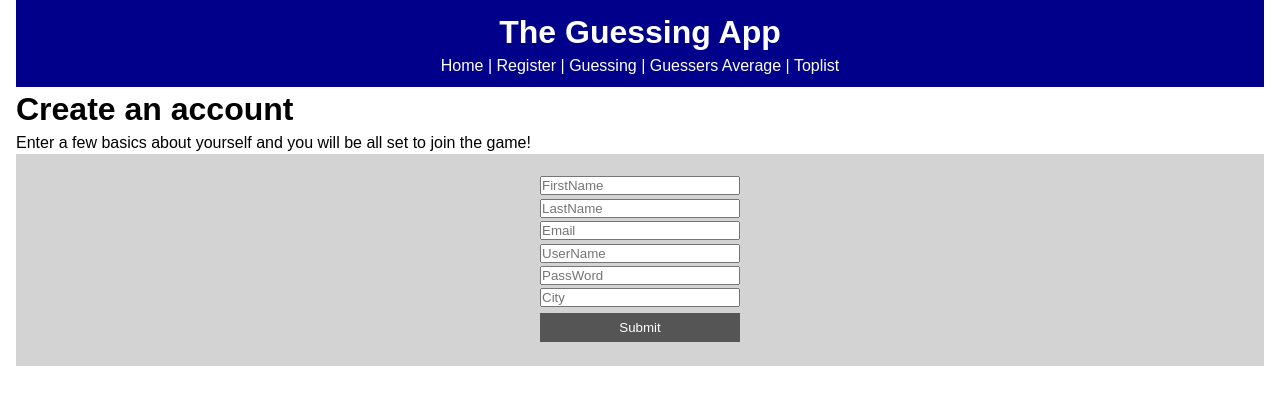
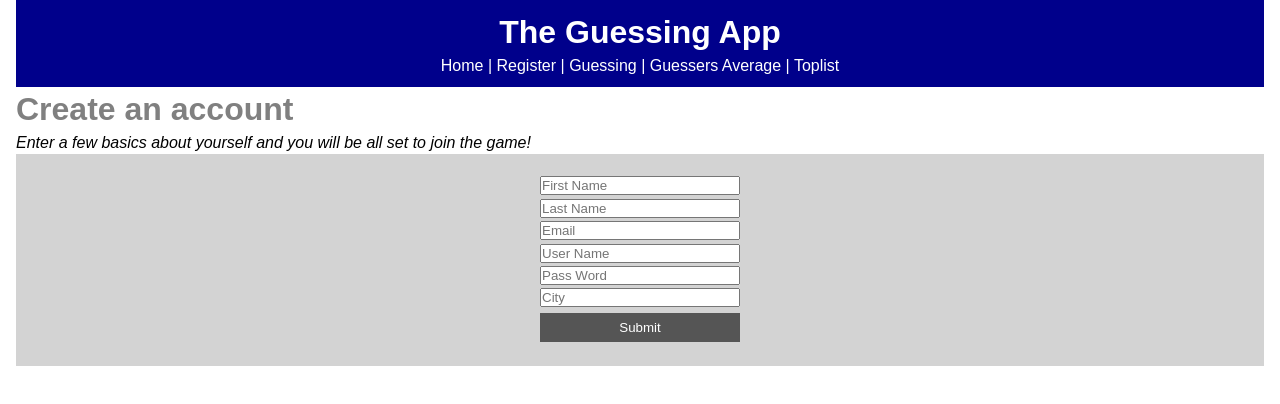
Before and after one commit to carlschlyter/my_thesis_b, a React (Create React App) app: page /register in a window 1280 px wide. Shown: the top 404 px of the page. Built offline with nearby package versions, Linux system fonts and the light colour scheme; no server answers.

Commit message:
Added instruction text

```diff
--- a/src/App.css
+++ b/src/App.css
@@ -12,10 +12,6 @@ body {
 a {
   color: #333;
   text-decoration: none;
-}
-
-h2 {
-  font-style: italic;
 }
 
 .linkStyle2 {
@@ -47,3 +43,11 @@ h2 {
 .startPage {
   margin: 10px 0 10px 0;
 }
+
+p {
+  font-style: italic;
+}
+
+.MainHeaders{
+  color: gray;
+}
--- a/src/components/CreateGuess.js
+++ b/src/components/CreateGuess.js
@@ -36,7 +36,7 @@ export default class CreateGuess extends Component {
         return (
             <div>
                 <form onSubmit={this.onSubmit} style={regFormStyle}>
-                    <input className="std-input" id="BetterNick" type="text" name="BetterNick" placeholder="Better Nick" value={this.state.BetterNick} onChange={this.onChange}/><br/>
+                    <input className="std-input" id="BetterNick" type="text" name="BetterNick" placeholder="User Name" value={this.state.BetterNick} onChange={this.onChange}/><br/>
                     <input className="std-input" id="MatchName" type="text" name="MatchName" placeholder="Match Name" value={this.state.MatchName} onChange={this.onChange}/><br/>
                     <input className="std-input" id="GoalsHomeBet" type="text" name="GoalsHomeBet" placeholder="Goals Home Bet" value={this.state.GoalsHomeBet} onChange={this.onChange}/><br/>
                     <input className="std-input" id="GoalsAwayBet" type="text" name="GoalsAwayBet" placeholder="Goals Away Bet" value={this.state.GoalsAwayBet} onChange={this.onChange}/><br/>
--- a/src/components/GuessersAverageList.js
+++ b/src/components/GuessersAverageList.js
@@ -7,7 +7,6 @@ export default class GuessersAverageList extends Component {
 
     state = {
         guessersAverageListItems: [
-
         ]
     }
 
--- a/src/components/RegUser.js
+++ b/src/components/RegUser.js
@@ -45,11 +45,11 @@ export class RegUser extends Component {
         return (
             <div>
                 <form onSubmit={this.onSubmit} style={regFormStyle}>
-                    <input className="std-input" id="FirstName" type="text" name="FirstName" placeholder="FirstName" value={this.state.FirstName} onChange={this.onChange}/><br/>
-                    <input className="std-input" id="LastName" type="text" name="LastName" placeholder="LastName" value={this.state.LastName} onChange={this.onChange}/><br/>
+                    <input className="std-input" id="FirstName" type="text" name="FirstName" placeholder="First Name" value={this.state.FirstName} onChange={this.onChange}/><br/>
+                    <input className="std-input" id="LastName" type="text" name="LastName" placeholder="Last Name" value={this.state.LastName} onChange={this.onChange}/><br/>
                     <input className="std-input" id="Email" type="text" name="Email" placeholder="Email" value={this.state.Email} onChange={this.onChange}/><br/>
-                    <input className="std-input" id="UserName" type="text" name="UserName" placeholder="UserName" value={this.state.UserName} onChange={this.onChange}/><br/>
-                    <input className="std-input" id="PassWord" type="text" name="PassWord" placeholder="PassWord" value={this.state.PassWord} onChange={this.onChange}/><br/>
+                    <input className="std-input" id="UserName" type="text" name="UserName" placeholder="User Name" value={this.state.UserName} onChange={this.onChange}/><br/>
+                    <input className="std-input" id="PassWord" type="text" name="PassWord" placeholder="Pass Word" value={this.state.PassWord} onChange={this.onChange}/><br/>
                     <input className="std-input" id="City" type="text" name="City" placeholder="City" value={this.state.City} onChange={this.onChange}/><br/>
                     <input className="btn" id="submitBtn" type="submit" name="skicka" value="Submit"/><br></br>
                 </form>
--- a/src/components/StartPage.js
+++ b/src/components/StartPage.js
@@ -4,9 +4,9 @@ export default class StartPage extends Component {
     render() {
         return (
             <div className="startPage">
-                <h1>Guessing App For Advertising Agencies</h1>
-                <h2>Activate your customers' target groups with a guessing game!</h2><br/>
-                <h3>Current games to make guesses on: Football</h3>
+                <h1 className="MainHeaders">Guessing App For Advertising Agencies</h1>
+                <p>Activate your customers' target groups with a guessing game!</p>
+                <p>Current games to make guesses on: Football</p>
             </div>
         )
     }
--- a/src/components/pages/GuessersAverage.js
+++ b/src/components/pages/GuessersAverage.js
@@ -3,7 +3,8 @@ import React from 'react'
 export default function GuessersAverage() {
     return (
         <React.Fragment>
-            <h1>Current average guessing on games!</h1>
+            <h1 className="MainHeaders">Current average guessing on games!</h1>
+            <p>Below you see the average score guesses of others, if any.</p>
         </React.Fragment>
     )
 }
--- a/src/components/pages/Guessing.js
+++ b/src/components/pages/Guessing.js
@@ -3,7 +3,9 @@ import React from 'react'
 export default function Guessing() {
     return (
         <React.Fragment>
-            <h1>Choose a game and guess the result</h1>
+            <h1 className="MainHeaders">Choose a game and guess the result</h1>
+            <p>Look at the "Home" page to see the current matches. Then look at the "Guessers Average" page to see the guesses of others.</p>
+            <p>Then fill in the form below to make your own guess! (Points: No of goals per team: 1p, Winning team: 3p )</p>
         </React.Fragment>
     )
 }
--- a/src/components/pages/Register.js
+++ b/src/components/pages/Register.js
@@ -3,7 +3,7 @@ import React from 'react'
 export default function Register() {
     return (
         <React.Fragment>
-            <h1>Create an account</h1>
+            <h1 className="MainHeaders">Create an account</h1>
             <p>Enter a few basics about yourself and you will be all set to join the game!</p>
         </React.Fragment>
     )
--- a/src/components/pages/Toplist.js
+++ b/src/components/pages/Toplist.js
@@ -3,7 +3,8 @@ import React from 'react'
 export default function Toplist() {
     return (
         <React.Fragment>
-            <h1>Current toplist of guessers!</h1>
+            <h1 className="MainHeaders">Current toplist of guessers!</h1>
+            <p>Below you see the current ranking among guessers on finished matches.</p>
         </React.Fragment>
     )
 }
```
Also changed, not shown: src/App.js (+0 -31 lines).
